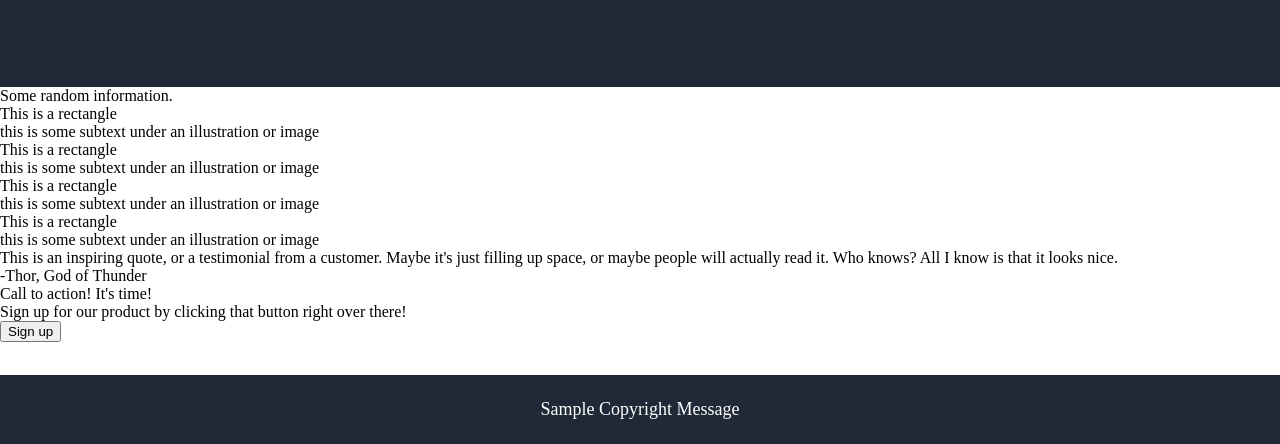
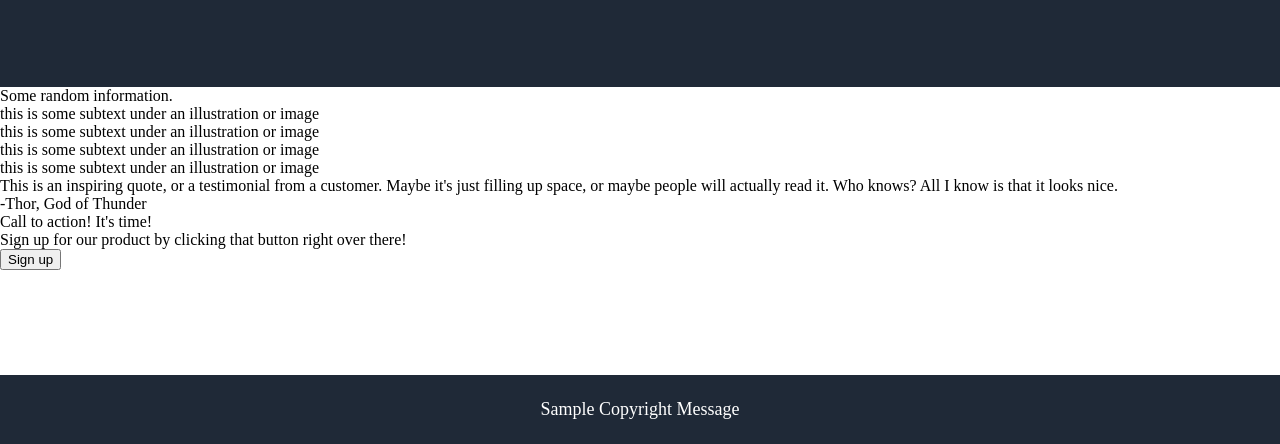
Before and after one commit to VenkatSykamGit/Web_Projects, a plain HTML site: page Sample_Landing_Page/index.html in a window 1280 px wide. Shown: the part 356-800 px from the top of the page. Drawn offline with Linux system fonts and the light colour scheme.

Commit message:
Finished page

```diff
--- a/Sample_Landing_Page/index.html
+++ b/Sample_Landing_Page/index.html
@@ -37,22 +37,22 @@
 
                 <div class="four-cards">
                     <div class="info">
-                        <div class="empty-rectangle">This is a rectangle</div>
+                        <div class="empty-rectangle"></div>
                         <div class="text-container2">this is some subtext under an illustration or image</div>
                     </div>
 
                     <div class="info">
-                        <div class="empty-rectangle">This is a rectangle</div>
+                        <div class="empty-rectangle"></div>
                         <div class="text-container2">this is some subtext under an illustration or image</div>
                     </div>
 
                     <div class="info">
-                        <div class="empty-rectangle">This is a rectangle</div>
+                        <div class="empty-rectangle"></div>
                         <div class="text-container2">this is some subtext under an illustration or image</div>
                     </div>
 
                     <div class="info">
-                        <div class="empty-rectangle">This is a rectangle</div>
+                        <div class="empty-rectangle"></div>
                         <div class="text-container2">this is some subtext under an illustration or image</div>
                     </div>
                 </div>
@@ -69,7 +69,9 @@
                     <div class="text-container4">Sign up for our product by clicking that button right over there!</div>
                 </div>
 
-                <button class="button-container4">Sign up</button>
+                <div class="button-box-container4">
+                    <button class="button-container4">Sign up</button>
+                </div>
             </div>
         </div>
 
```
